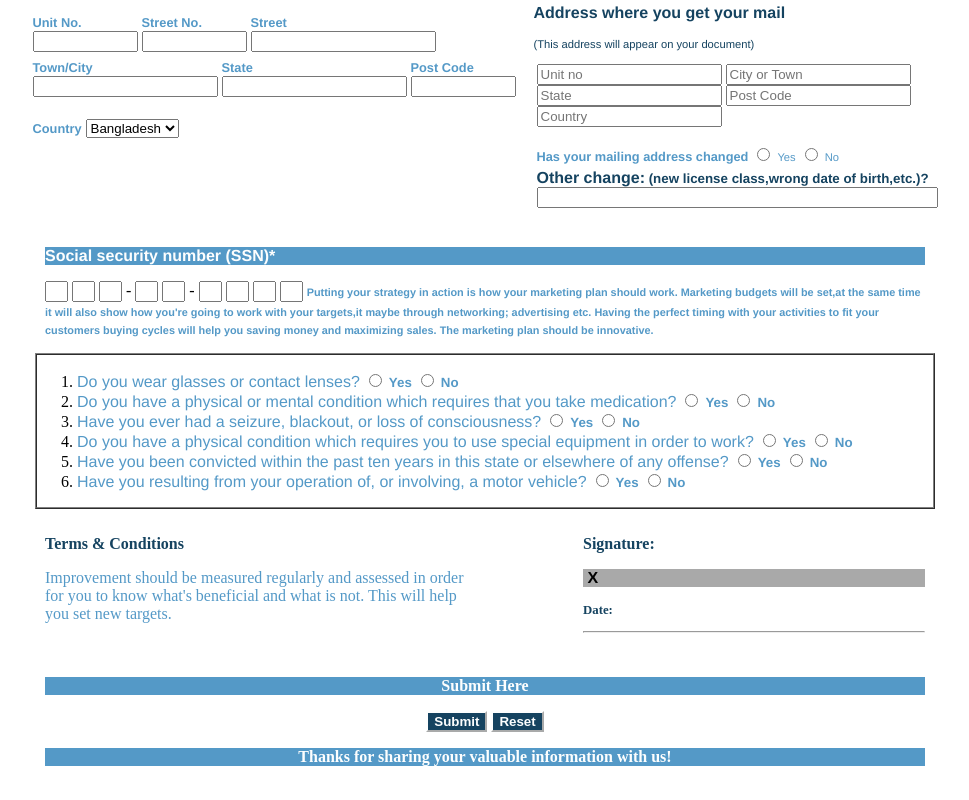
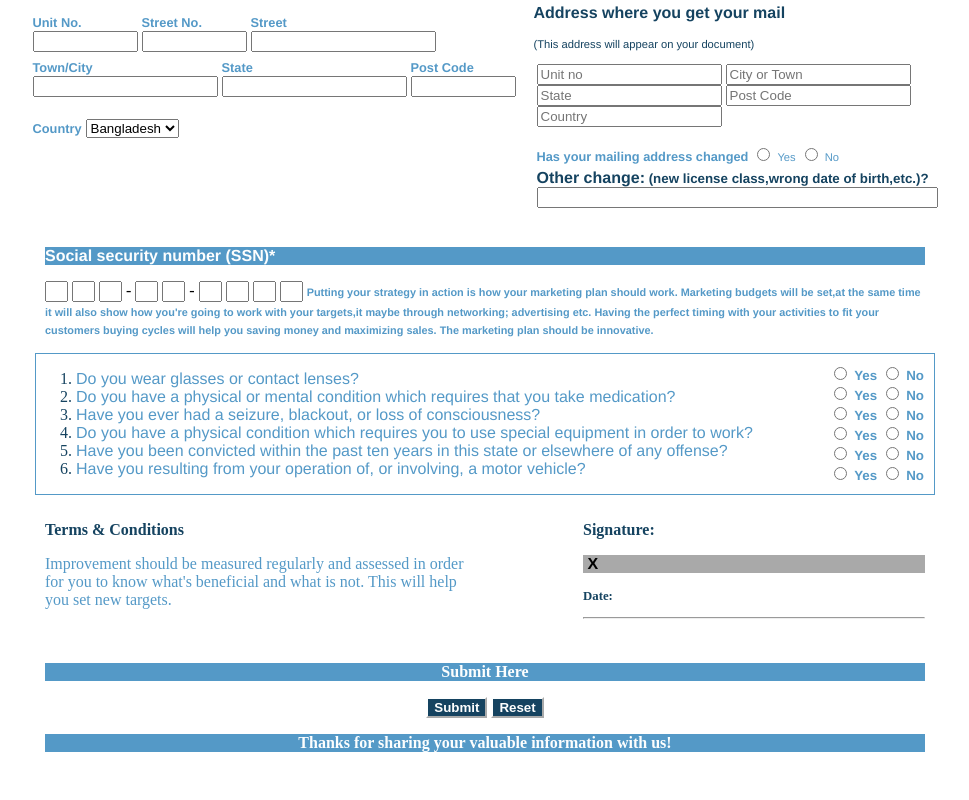
Before and after one commit to ahmad-rafi-pro/class-3-HW, a plain HTML site: page index.html in a window 1280 px wide. Shown: the part 813-1613 px from the top of the page, without its empty margins (155-1124 px from the left). Drawn offline with Linux system fonts and the light colour scheme.

Commit message:
index.html

```diff
--- a/index.html
+++ b/index.html
@@ -55,15 +55,15 @@
                         <input type="radio" id="no" name="driverlicense">
                         <label for="no" style="color:#5499C7;font-family:Helvetica"><b><small>No</small></b></label><br>
                         <lebel for="leamerpermit" style="color:#5499C7;font-family:Helvetica"><b>Leamer permit?</b></lebel>
-                        <input type="radio" id="yes" name="leamerpermit">
-                        <label for="yes" style="color:#5499C7;font-family:Helvetica"><b><small>Yes</small></b></label>
-                        <input type="radio" id="no" name="leamerpermit">
-                        <label for="no" style="color:#5499C7;font-family:Helvetica"><b><small>No</small></b></label><br>
+                        <input type="radio" id="yes2" name="leamerpermit">
+                        <label for="yes2" style="color:#5499C7;font-family:Helvetica"><b><small>Yes</small></b></label>
+                        <input type="radio" id="no2" name="leamerpermit">
+                        <label for="no2" style="color:#5499C7;font-family:Helvetica"><b><small>No</small></b></label><br>
                         <lebel for="nondriverid" style="color:#5499C7;font-family:Helvetica"><b>Non-driver ID card?</b></lebel>
-                        <input type="radio" id="yes" name="nondriverid">
-                        <label for="yes" style="color:#5499C7;font-family:Helvetica"><b><small>Yes</small></b></label>
-                        <input type="radio" id="no" name="nondriverid">
-                        <label for="no" style="color:#5499C7;font-family:Helvetica"><b><small>No</small></b></label><br><br>
+                        <input type="radio" id="yes3" name="nondriverid">
+                        <label for="yes3" style="color:#5499C7;font-family:Helvetica"><b><small>Yes</small></b></label>
+                        <input type="radio" id="no3" name="nondriverid">
+                        <label for="no3" style="color:#5499C7;font-family:Helvetica"><b><small>No</small></b></label><br><br>
 
                         <p style="color:#5499C7;font-family:Helvetica;font-size:80%;">
                             <b>The objectives will be based on how you gain sales by acquiring and keeping customers.
@@ -72,7 +72,7 @@
                         </p>
                     </td>
                     <!--Ending of second cell of second table ans starting of third cell of second table-->
-                    <td border="1px" width="20%">
+                    <td border="1px" width="20%" style="border:1px solid #5499C7;">
                         <h3 style="color:#5499C7;font-family:Helvetica" align="center">PHOTO HERE</h3>
                     </td>
                 </tr>
@@ -251,10 +251,10 @@
                                     <label for="country" style="color:#5499C7;font-family:Helvetica;font-size:80%;"></label>
                                     <input type="text" placeholder="Country" id="country" name="country"><br><br>
                                     <label for="mailingid" style="color:#5499C7;font-family:Helvetica;font-size:80%;"><b>Has your mailing address changed</b></label>
-                                    <input type="radio" id="yes" name="mailingid">
-                                    <label for="yes" style="color:#5499C7;font-family:Helvetica;font-size:70%;">Yes</label>
-                                    <input type="radio" id="no" name="mailingid">
-                                    <label for="no" style="color:#5499C7;font-family:Helvetica;font-size:70%;">No</label>
+                                    <input type="radio" id="yes10" name="mailingid">
+                                    <label for="yes10" style="color:#5499C7;font-family:Helvetica;font-size:70%;">Yes</label>
+                                    <input type="radio" id="no10" name="mailingid">
+                                    <label for="no10" style="color:#5499C7;font-family:Helvetica;font-size:70%;">No</label>
                                 </td>
                             </tr>
                             <tr>
@@ -300,56 +300,55 @@
                 <tr></tr>
             </table>
             <!--Ending of fifth table and starting of sixth table-->
-            <table border="1px" width="900" align="center" cellpadding="0" cellspacing="0">
+            <table border="0" width="900" style="border:1px solid #5499C7;" align="center" cellpadding="0" cellspacing="0">
                 <tr>
-                    <style>
-
-                    </style>
                     <td>
-                        <ol>
+                        <ol style="color:#154360;">
                             <li>
                                 <label for="q1" style="color:#5499C7;font-family:Helvetica;">Do you wear glasses or contact lenses?</label>
-                                <input type="radio" id="yes" name="q1">
-                                <label for="yes" style="color:#5499C7;font-family:Helvetica"><b><small>Yes</small></b></label>
-                                <input type="radio" id="no" name="q1">
-                                <label for="no" style="color:#5499C7;font-family:Helvetica"><b><small>No</small></b></label><br>
                             </li>
                             <li>
                                 <label for="q2" style="color:#5499C7;font-family:Helvetica;">Do you have a physical or mental condition which requires that you take medication?</label>
-                                <input type="radio" id="yes" name="q2">
-                                <label for="yes" style="color:#5499C7;font-family:Helvetica"><b><small>Yes</small></b></label>
-                                <input type="radio" id="no" name="q2">
-                                <label for="no" style="color:#5499C7;font-family:Helvetica"><b><small>No</small></b></label><br>
                             </li>
                             <li>
                                 <label for="q3" style="color:#5499C7;font-family:Helvetica;">Have you ever had a seizure, blackout, or loss of consciousness?</label>
-                                <input type="radio" id="yes" name="q3">
-                                <label for="yes" style="color:#5499C7;font-family:Helvetica"><b><small>Yes</small></b></label>
-                                <input type="radio" id="no" name="q3">
-                                <label for="no" style="color:#5499C7;font-family:Helvetica"><b><small>No</small></b></label><br>
                             </li>
                             <li>
                                 <label for="q4" style="color:#5499C7;font-family:Helvetica;">Do you have a physical condition which requires you to use special equipment in order to work?</label>
-                                <input type="radio" id="yes" name="q4">
-                                <label for="yes" style="color:#5499C7;font-family:Helvetica"><b><small>Yes</small></b></label>
-                                <input type="radio" id="no" name="q4">
-                                <label for="no" style="color:#5499C7;font-family:Helvetica"><b><small>No</small></b></label><br>
                             </li>
                             <li>
                                 <label for="q5" style="color:#5499C7;font-family:Helvetica;">Have you been convicted within the past ten years in this state or elsewhere of any offense?</label>
-                                <input type="radio" id="yes" name="q5">
-                                <label for="yes" style="color:#5499C7;font-family:Helvetica"><b><small>Yes</small></b></label>
-                                <input type="radio" id="no" name="q5">
-                                <label for="no" style="color:#5499C7;font-family:Helvetica"><b><small>No</small></b></label><br>
                             </li>
                             <li>
                                 <label for="q6" style="color:#5499C7;font-family:Helvetica;">Have you resulting from your operation of, or involving, a motor vehicle?</label>
-                                <input type="radio" id="yes" name="q6">
-                                <label for="yes" style="color:#5499C7;font-family:Helvetica"><b><small>Yes</small></b></label>
-                                <input type="radio" id="no" name="q6">
-                                <label for="no" style="color:#5499C7;font-family:Helvetica"><b><small>No</small></b></label><br>
                             </li>
                         </ol>
+                    </td>
+                    <td>
+                        <input type="radio" id="yes4" name="q1">
+                        <label for="yes4" style="color:#5499C7;font-family:Helvetica"><b><small>Yes</small></b></label>
+                        <input type="radio" id="no4" name="q1">
+                        <label for="no4" style="color:#5499C7;font-family:Helvetica"><b><small>No</small></b></label><br>
+                        <input type="radio" id="yes5" name="q2">
+                        <label for="yes5" style="color:#5499C7;font-family:Helvetica"><b><small>Yes</small></b></label>
+                        <input type="radio" id="no5" name="q2">
+                        <label for="no5" style="color:#5499C7;font-family:Helvetica"><b><small>No</small></b></label><br>
+                        <input type="radio" id="yes6" name="q3">
+                        <label for="yes6" style="color:#5499C7;font-family:Helvetica"><b><small>Yes</small></b></label>
+                        <input type="radio" id="no6" name="q3">
+                        <label for="no6" style="color:#5499C7;font-family:Helvetica"><b><small>No</small></b></label><br>
+                        <input type="radio" id="yes7" name="q4">
+                        <label for="yes7" style="color:#5499C7;font-family:Helvetica"><b><small>Yes</small></b></label>
+                        <input type="radio" id="no7" name="q4">
+                        <label for="no7" style="color:#5499C7;font-family:Helvetica"><b><small>No</small></b></label><br>
+                        <input type="radio" id="yes8" name="q5">
+                        <label for="yes8" style="color:#5499C7;font-family:Helvetica"><b><small>Yes</small></b></label>
+                        <input type="radio" id="no8" name="q5">
+                        <label for="no8" style="color:#5499C7;font-family:Helvetica"><b><small>No</small></b></label><br>
+                        <input type="radio" id="yes9" name="q6">
+                        <label for="yes9" style="color:#5499C7;font-family:Helvetica"><b><small>Yes</small></b></label>
+                        <input type="radio" id="no9" name="q6">
+                        <label for="no9" style="color:#5499C7;font-family:Helvetica"><b><small>No</small></b></label><br>
                     </td>
                 </tr>
             </table>
```
